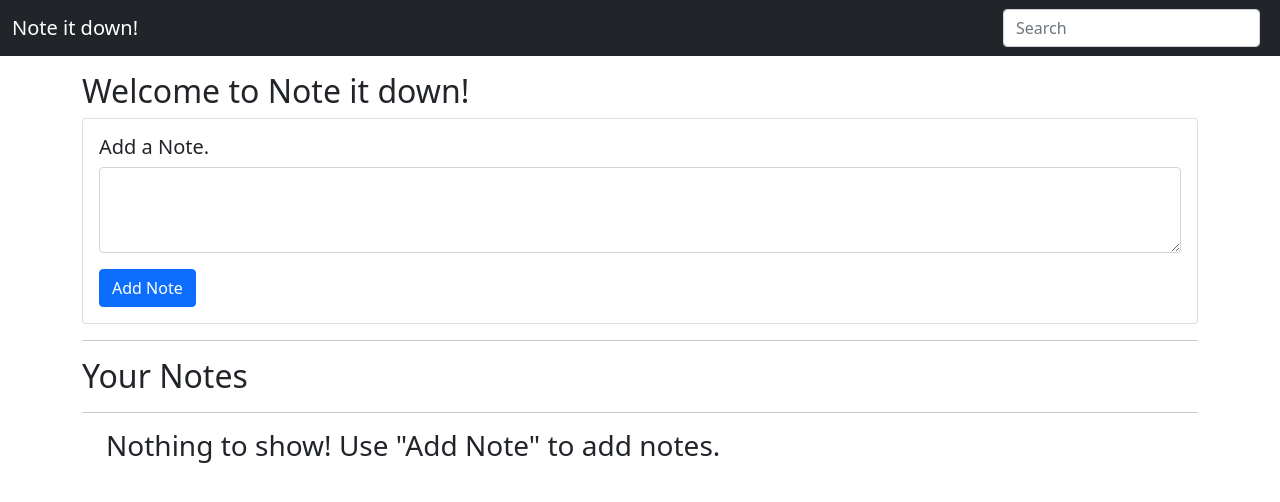
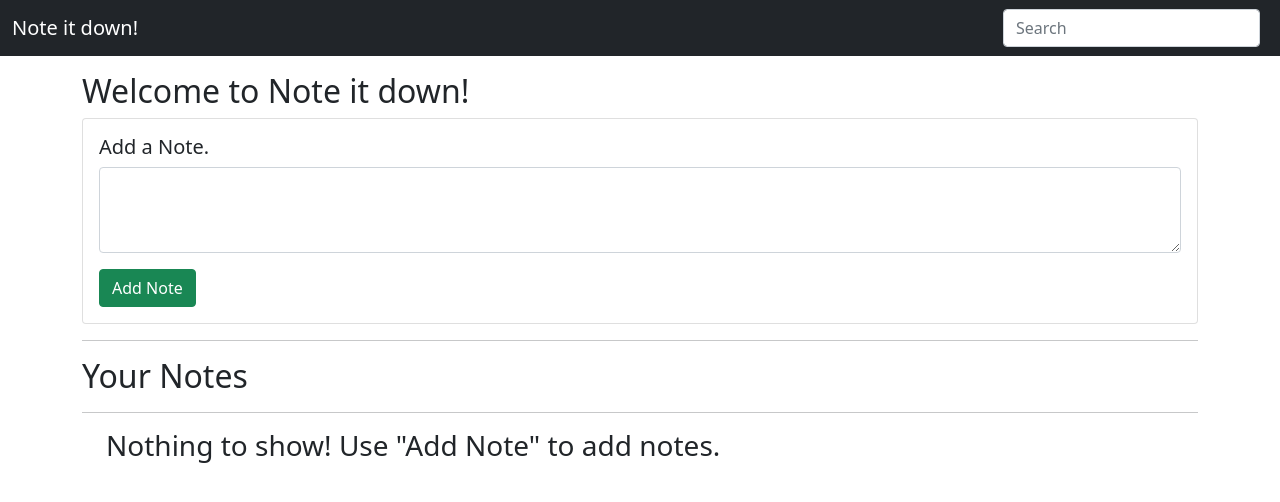
Before and after one commit to sanya2508/Note-It-Down, a plain HTML site: page index.html in a window 1280 px wide. Drawn offline with nearby package versions, Linux system fonts and the light colour scheme.

Commit message:
Update index.html

```diff
--- a/index.html
+++ b/index.html
@@ -52,7 +52,7 @@
           <div class="mb-3">
             <textarea class="form-control" id="addTxt" rows="3"></textarea>
           </div>
-          <button class="btn btn-primary" id="addBtn">Add Note</button>
+          <button class="btn btn-success" id="addBtn">Add Note</button>
         </div>
       </div>
       <hr />
```
